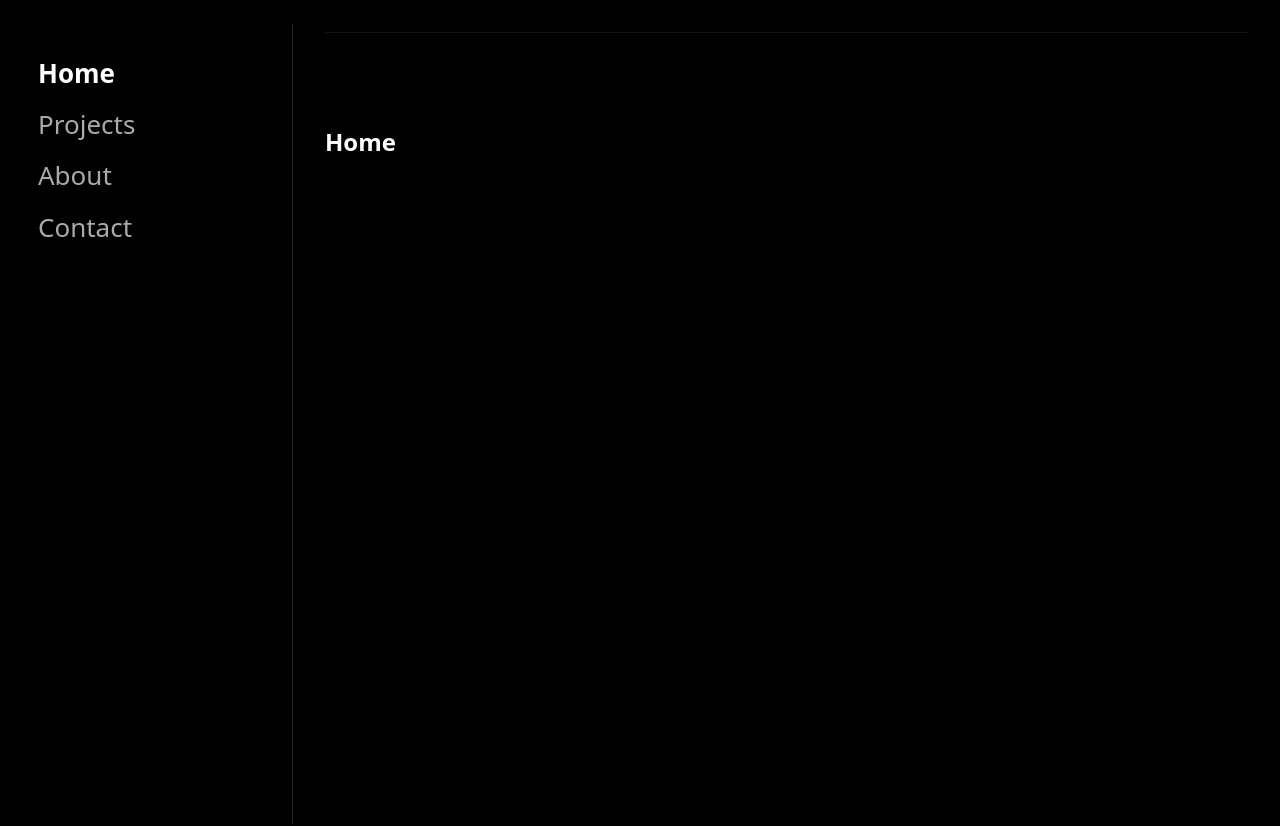
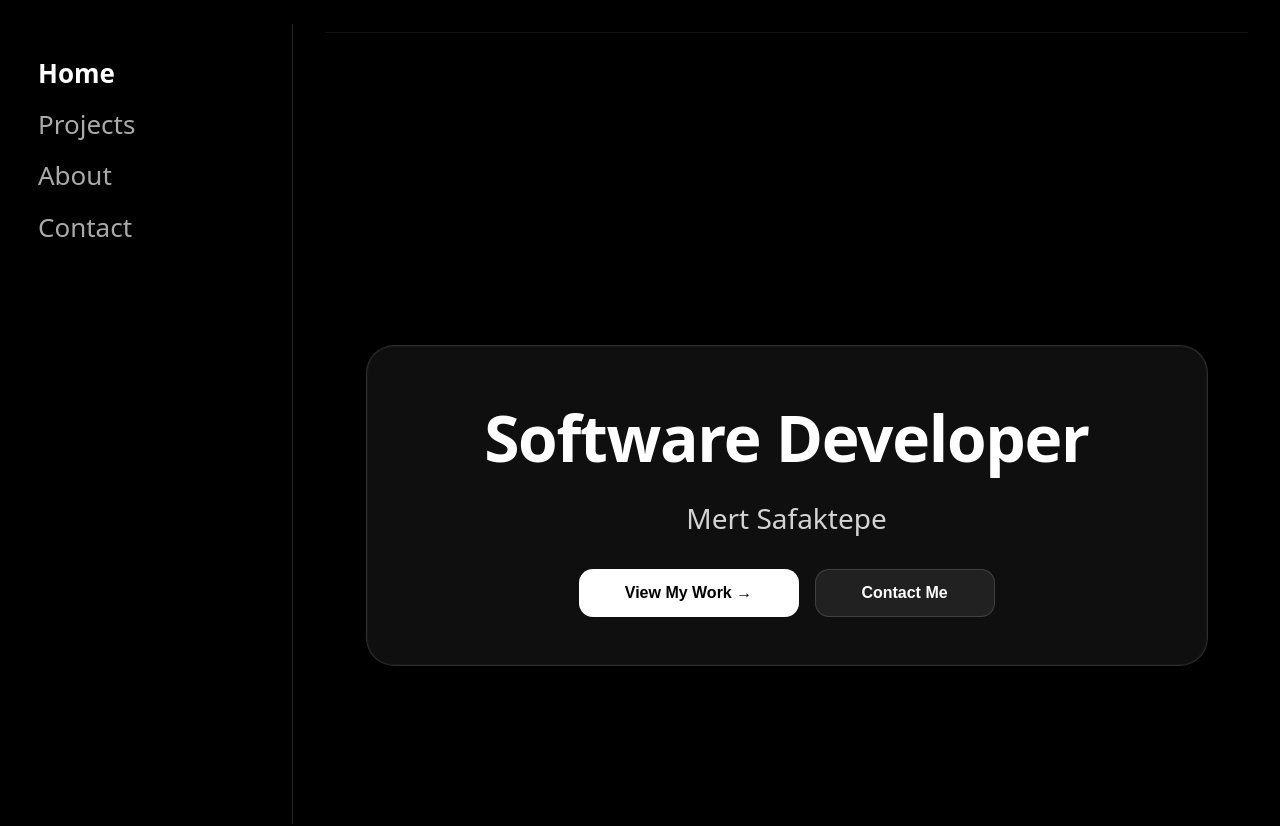
Before and after one commit to safaktepe/portfoliowebsite, a React (Vite) app: page /#home in a window 1280 px wide. Shown: the top 826 px of the page. Built offline with nearby package versions, Linux system fonts and the light colour scheme.

Commit message:
Add animated glass hero section

```diff
--- a/index.html
+++ b/index.html
@@ -1,3 +1,4 @@
+
 <!doctype html>
 <html lang="en">
   <head>
@@ -6,7 +7,7 @@
     <meta name="viewport" content="width=device-width, initial-scale=1.0" />
     <title>my-portfolio</title>
   </head>
-  <body>
+  <body style="background:#000;color:#fff">
     <div id="root"></div>
     <script type="module" src="/src/main.tsx"></script>
   </body>
--- a/src/index.css
+++ b/src/index.css
@@ -2,6 +2,8 @@
 html, body, #root {
   height: 100%;
   margin: 0;
+  background: #000;
+  color: #fff;
 }
 
 :root {
--- a/src/sections/HomeSection.tsx
+++ b/src/sections/HomeSection.tsx
@@ -1,7 +1,65 @@
+import { useEffect, useState } from "react";
+import { smoothScrollTo } from "../lib/smoothScrollTo";
+import "../styles/home.css";
+
 export function HomeSection() {
-    return (
-      <section id="home">
-        <h1>Home</h1>
-      </section>
-    );
+  const [isVisible, setIsVisible] = useState(false);
+
+  useEffect(() => {
+    const prefersReducedMotion =
+      window.matchMedia?.("(prefers-reduced-motion: reduce)")?.matches;
+
+    if (prefersReducedMotion) {
+      setIsVisible(true);
+      return;
+    }
+
+    const t = window.setTimeout(() => setIsVisible(true), 480);
+    return () => window.clearTimeout(t);
+  }, []);
+
+  function scrollToSection(id: string) {
+    const section = document.getElementById(id);
+    if (!section) return;
+
+    history.pushState(null, "", `#${id}`);
+
+    const prefersReducedMotion =
+      window.matchMedia?.("(prefers-reduced-motion: reduce)")?.matches;
+
+    if (prefersReducedMotion) {
+      section.scrollIntoView({ behavior: "auto", block: "start" });
+      return;
+    }
+
+    const y = section.getBoundingClientRect().top + window.scrollY;
+    smoothScrollTo(y, 900);
   }
+
+  return (
+    <section id="home" className="homeSection">
+      <div className={`heroCard ${isVisible ? "isVisible" : ""}`}>
+        <h1 className="heroTitle">Software Developer</h1>
+        <p className="heroSubtitle">Mert Safaktepe</p>
+
+        <div className="heroActions">
+          <button
+            type="button"
+            className="primaryBtn"
+            onClick={() => scrollToSection("projects")}
+          >
+            View My Work <span aria-hidden="true">→</span>
+          </button>
+
+          <button
+            type="button"
+            className="secondaryBtn"
+            onClick={() => scrollToSection("contact")}
+          >
+            Contact Me
+          </button>
+        </div>
+      </div>
+    </section>
+  );
+}
--- /dev/null
+++ b/src/styles/home.css
@@ -0,0 +1,83 @@
+.homeSection {
+    min-height: 100vh;
+    display: grid;
+    place-items: center;
+    padding: 72px 0;
+  }
+
+  .heroCard {
+    width: min(760px, 92%);
+    padding: 48px 40px;
+    border-radius: 28px;
+    text-align: center;
+    background: rgba(255, 255, 255, 0.06);
+    border: 1px solid rgba(255, 255, 255, 0.12);
+
+    backdrop-filter: blur(14px);
+    -webkit-backdrop-filter: blur(14px);
+
+    box-shadow:
+      0 0 0 1px rgba(255, 255, 255, 0.04) inset,
+      0 18px 60px rgba(0, 0, 0, 0.55);
+
+    opacity: 0;
+    transform: translateY(-100px);
+    transition:
+    opacity 820ms cubic-bezier(0.2, 0.8, 0.2, 1),
+    transform 820ms cubic-bezier(0.2, 0.8, 0.2, 1);
+    }
+
+  .heroCard.isVisible {
+    opacity: 1;
+    transform: translateY(0);
+  }
+
+  .heroTitle {
+    margin: 0;
+    font-size: clamp(40px, 5vw, 64px);
+    letter-spacing: -0.02em;
+  }
+
+  .heroSubtitle {
+    margin: 18px 0 0;
+    font-size: clamp(18px, 2.2vw, 28px);
+    color: rgba(255, 255, 255, 0.82);
+  }
+
+  .heroActions {
+    margin-top: 32px;
+    justify-content: center;
+    display: flex;
+    gap: 16px;
+    flex-wrap: wrap;
+  }
+
+  .primaryBtn,
+  .secondaryBtn {
+    border: 0;
+    border-radius: 14px;
+    padding: 14px 18px;
+    font-size: 16px;
+    font-weight: 600;
+    cursor: pointer;
+    transition: transform 160ms ease, filter 160ms ease;
+  }
+
+  .primaryBtn {
+    background: #fff;
+    color: #000;
+    min-width: 220px;
+  }
+
+  .secondaryBtn {
+    background: rgba(255, 255, 255, 0.08);
+    color: #fff;
+    border: 1px solid rgba(255, 255, 255, 0.14);
+    min-width: 180px;
+  }
+
+  .primaryBtn:hover,
+  .secondaryBtn:hover {
+    transform: translateY(-1px);
+    filter: brightness(1.05);
+  }
```
